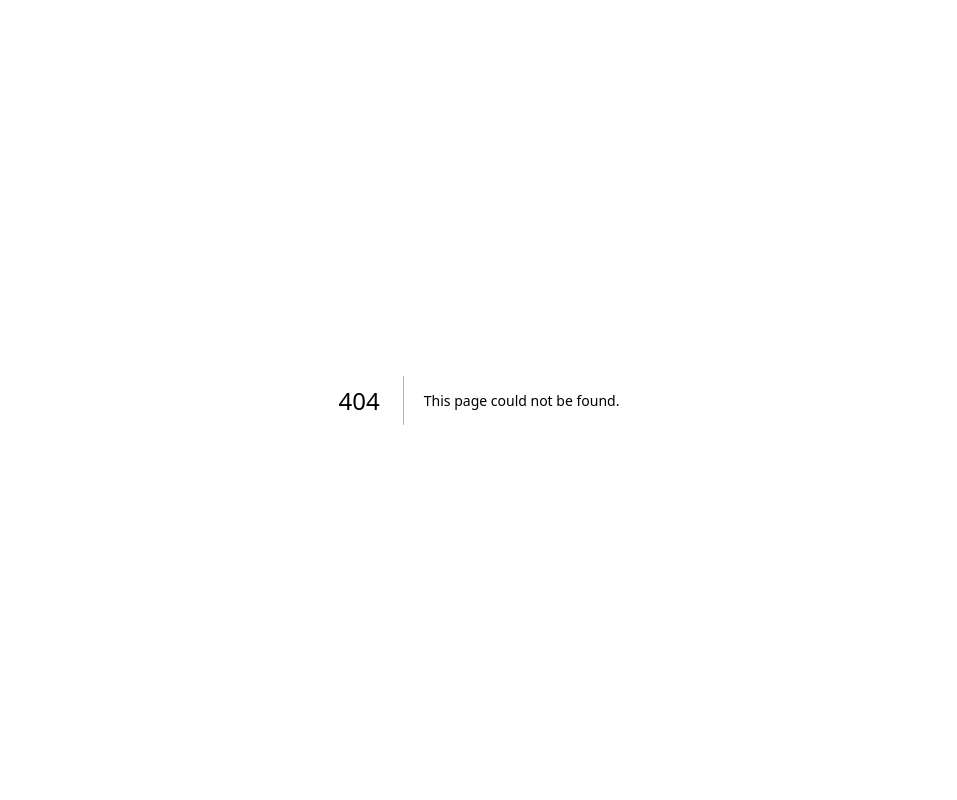
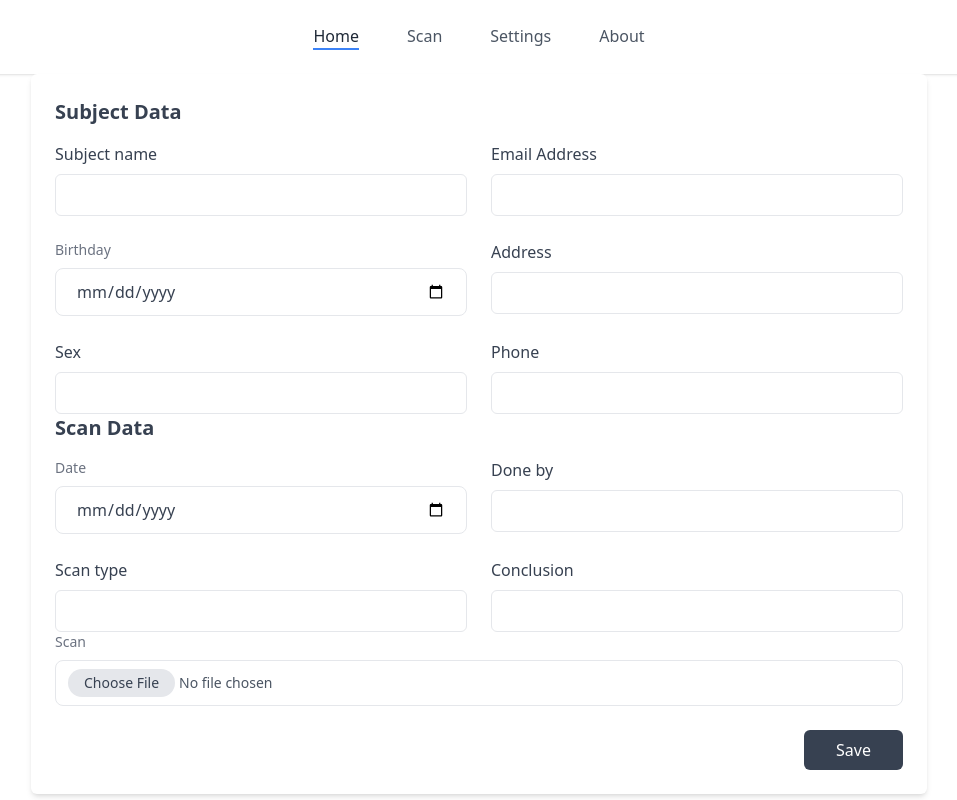
Before and after one commit to IbrahimEmad11/radiology_lab_mgmt, a Next.js app: page /NewScan in a window 1280 px wide. Before the commit this address had no page. Shown: the whole page, without its empty margins (161-1118 px from the left). Built offline with nearby package versions, Linux system fonts and the light colour scheme.

Commit message:
Add a page for adding new scans

```diff
--- a/src/componenets/Navbar.js
+++ b/src/componenets/Navbar.js
@@ -1,19 +1,21 @@
+import Link from "next/link"
+
 export default function Navbar() {
   return (
     <nav className="bg-white shadow dark:bg-gray-800">
       <div
         className="container flex items-center justify-center p-6 mx-auto text-gray-600 capitalize dark:text-gray-300">
-        <a href="#"
-           className="text-gray-800 transition-colors duration-300 transform dark:text-gray-200 border-b-2 border-blue-500 mx-1.5 sm:mx-6">home</a>
+        <Link href="/"
+           className="text-gray-800 transition-colors duration-300 transform dark:text-gray-200 border-b-2 border-blue-500 mx-1.5 sm:mx-6">home</Link>
 
-        <a href="#"
-           className="border-b-2 border-transparent hover:text-gray-800 transition-colors duration-300 transform dark:hover:text-gray-200 hover:border-blue-500 mx-1.5 sm:mx-6">scan</a>
+        <Link href="/scanlist"
+           className="border-b-2 border-transparent hover:text-gray-800 transition-colors duration-300 transform dark:hover:text-gray-200 hover:border-blue-500 mx-1.5 sm:mx-6">scan</Link>
 
-        <a href="#"
-           className="border-b-2 border-transparent hover:text-gray-800 transition-colors duration-300 transform dark:hover:text-gray-200 hover:border-blue-500 mx-1.5 sm:mx-6">settings</a>
+        <Link href="/settings"
+           className="border-b-2 border-transparent hover:text-gray-800 transition-colors duration-300 transform dark:hover:text-gray-200 hover:border-blue-500 mx-1.5 sm:mx-6">settings</Link>
 
-        <a href="#"
-           className="border-b-2 border-transparent hover:text-gray-800 transition-colors duration-300 transform dark:hover:text-gray-200 hover:border-blue-500 mx-1.5 sm:mx-6">about</a>
+        <Link href="about"
+           className="border-b-2 border-transparent hover:text-gray-800 transition-colors duration-300 transform dark:hover:text-gray-200 hover:border-blue-500 mx-1.5 sm:mx-6">about</Link>
 
       </div>
     </nav>
--- /dev/null
+++ b/src/pages/NewScan.js
@@ -0,0 +1,76 @@
+import Navbar from "@/componenets/Navbar";
+
+export default function newScan (){
+    return (
+        <div>
+            <Navbar/>
+            <div>
+                <section className="max-w-4xl p-6 mx-auto bg-white rounded-md shadow-md dark:bg-gray-800">
+                    <h1 className="text-xl font-semibold text-gray-700 capitalize dark:text-white">Subject Data</h1>
+                    <form>
+                        <div className="grid grid-cols-1 gap-6 mt-4 sm:grid-cols-2">
+                            <div>
+                                <label className="text-gray-700 dark:text-gray-200" for="subjectName">Subject name</label>
+                                <input id="subjectName" type="text" className="block w-full px-4 py-2 mt-2 text-gray-700 bg-white border border-gray-200 rounded-md dark:bg-gray-800 dark:text-gray-300 dark:border-gray-600 focus:border-blue-400 focus:ring-blue-300 focus:ring-opacity-40 dark:focus:border-blue-300 focus:outline-none focus:ring"/>
+                            </div>
+
+                            <div>
+                                <label className="text-gray-700 dark:text-gray-200" for="emailAddress">Email Address</label>
+                                <input id="emailAddress" type="email" className="block w-full px-4 py-2 mt-2 text-gray-700 bg-white border border-gray-200 rounded-md dark:bg-gray-800 dark:text-gray-300 dark:border-gray-600 focus:border-blue-400 focus:ring-blue-300 focus:ring-opacity-40 dark:focus:border-blue-300 focus:outline-none focus:ring"/>
+                            </div>
+
+                            <div>
+                                <label for="Birthday" class="block text-sm text-gray-500 dark:text-gray-300">Birthday</label>
+                                <input type="date" placeholder="John Doe" class="block  mt-2 w-full placeholder-gray-400/70 dark:placeholder-gray-500 rounded-lg border border-gray-200 bg-white px-5 py-2.5 text-gray-700 focus:border-blue-400 focus:outline-none focus:ring focus:ring-blue-300 focus:ring-opacity-40 dark:border-gray-600 dark:bg-gray-900 dark:text-gray-300 dark:focus:border-blue-300" />
+                            </div>
+
+                            <div>
+                                <label className="text-gray-700 dark:text-gray-200" for="address">Address</label>
+                                <input id="address" type="text" className="block w-full px-4 py-2 mt-2 text-gray-700 bg-white border border-gray-200 rounded-md dark:bg-gray-800 dark:text-gray-300 dark:border-gray-600 focus:border-blue-400 focus:ring-blue-300 focus:ring-opacity-40 dark:focus:border-blue-300 focus:outline-none focus:ring"/>
+                            </div>
+                            <div>
+                                <label className="text-gray-700 dark:text-gray-200" for="sex">Sex</label>
+                                <input id="sex" type="text" className="block w-full px-4 py-2 mt-2 text-gray-700 bg-white border border-gray-200 rounded-md dark:bg-gray-800 dark:text-gray-300 dark:border-gray-600 focus:border-blue-400 focus:ring-blue-300 focus:ring-opacity-40 dark:focus:border-blue-300 focus:outline-none focus:ring"/>
+                            </div>
+                            <div>
+                                <label className="text-gray-700 dark:text-gray-200" for="phone">Phone</label>
+                                <input id="phone" type="number" className="block w-full px-4 py-2 mt-2 text-gray-700 bg-white border border-gray-200 rounded-md dark:bg-gray-800 dark:text-gray-300 dark:border-gray-600 focus:border-blue-400 focus:ring-blue-300 focus:ring-opacity-40 dark:focus:border-blue-300 focus:outline-none focus:ring"/>
+                            </div>
+                        </div>
+                    </form>
+                    <h1 className="text-xl font-semibold text-gray-700 capitalize dark:text-white">Scan Data</h1>
+                    <form>
+                        <div className="grid grid-cols-1 gap-6 mt-4 sm:grid-cols-2">
+                            <div>
+                                <label for="Birthday" class="block text-sm text-gray-500 dark:text-gray-300">Date</label>
+                                <input type="date" placeholder="John Doe" class="block  mt-2 w-full placeholder-gray-400/70 dark:placeholder-gray-500 rounded-lg border border-gray-200 bg-white px-5 py-2.5 text-gray-700 focus:border-blue-400 focus:outline-none focus:ring focus:ring-blue-300 focus:ring-opacity-40 dark:border-gray-600 dark:bg-gray-900 dark:text-gray-300 dark:focus:border-blue-300" />
+                            </div>
+
+                            <div>
+                                <label className="text-gray-700 dark:text-gray-200" for="doneBy">Done by</label>
+                                <input id="doneBy" type="text" className="block w-full px-4 py-2 mt-2 text-gray-700 bg-white border border-gray-200 rounded-md dark:bg-gray-800 dark:text-gray-300 dark:border-gray-600 focus:border-blue-400 focus:ring-blue-300 focus:ring-opacity-40 dark:focus:border-blue-300 focus:outline-none focus:ring"/>
+                            </div>
+
+
+                            <div>
+                                <label className="text-gray-700 dark:text-gray-200" for="scanType">Scan type</label>
+                                <input id="scanType" type="text" className="block w-full px-4 py-2 mt-2 text-gray-700 bg-white border border-gray-200 rounded-md dark:bg-gray-800 dark:text-gray-300 dark:border-gray-600 focus:border-blue-400 focus:ring-blue-300 focus:ring-opacity-40 dark:focus:border-blue-300 focus:outline-none focus:ring"/>
+                            </div>
+                            <div>
+                                <label className="text-gray-700 dark:text-gray-200" for="conclusion">Conclusion</label>
+                                <input id="conclusion" type="textarea" className="block w-full px-4 py-2 mt-2 text-gray-700 bg-white border border-gray-200 rounded-md dark:bg-gray-800 dark:text-gray-300 dark:border-gray-600 focus:border-blue-400 focus:ring-blue-300 focus:ring-opacity-40 dark:focus:border-blue-300 focus:outline-none focus:ring"/>
+                            </div>
+                        </div>
+                        <div>
+                            <label for="image" class="block text-sm text-gray-500 dark:text-gray-300">Scan</label>
+                            <input type="file" class="block w-full px-3 py-2 mt-2 text-sm text-gray-600 bg-white border border-gray-200 rounded-lg file:bg-gray-200 file:text-gray-700 file:text-sm file:px-4 file:py-1 file:border-none file:rounded-full dark:file:bg-gray-800 dark:file:text-gray-200 dark:text-gray-300 placeholder-gray-400/70 dark:placeholder-gray-500 focus:border-blue-400 focus:outline-none focus:ring focus:ring-blue-300 focus:ring-opacity-40 dark:border-gray-600 dark:bg-gray-900 dark:focus:border-blue-300" />
+                        </div>
+                    </form>
+                    <div className="flex justify-end mt-6">
+                        <button className="px-8 py-2.5 leading-5 text-white transition-colors duration-300 transform bg-gray-700 rounded-md hover:bg-gray-600 focus:outline-none focus:bg-gray-600">Save</button>
+                    </div>
+                </section>
+            </div>
+        </div>
+    )
+}
--- a/src/pages/scanlist.js
+++ b/src/pages/scanlist.js
@@ -1,4 +1,5 @@
 import Navbar from "@/componenets/Navbar";
+import Link from "next/link"
 
 const scans = [
   {
@@ -65,7 +66,7 @@ export default function Scanlist() {
             Recent Scans
           </h2>
           <div className="flex items-center mt-4 gap-x-3">
-            <button className="flex items-center justify-center w-1/2 px-5 py-2 text-sm tracking-wide text-white transition-colors duration-200 bg-blue-500 rounded-lg sm:w-auto gap-x-2 hover:bg-blue-600 dark:hover:bg-blue-500 dark:bg-blue-600">
+            <Link href="/NewScan" className="flex items-center justify-center w-1/2 px-5 py-2 text-sm tracking-wide text-white transition-colors duration-200 bg-blue-500 rounded-lg sm:w-auto gap-x-2 hover:bg-blue-600 dark:hover:bg-blue-500 dark:bg-blue-600">
               <svg
                 width="20"
                 height="20"
@@ -84,7 +85,7 @@ export default function Scanlist() {
                 </g>
               </svg>
               <span>New Scan</span>
-            </button>
+            </Link>
           </div>
         </div>
         <table className="mt-6 bg-white dark:bg-gray-800 min-w-full border divide-y dark:border-gray-700">
```
